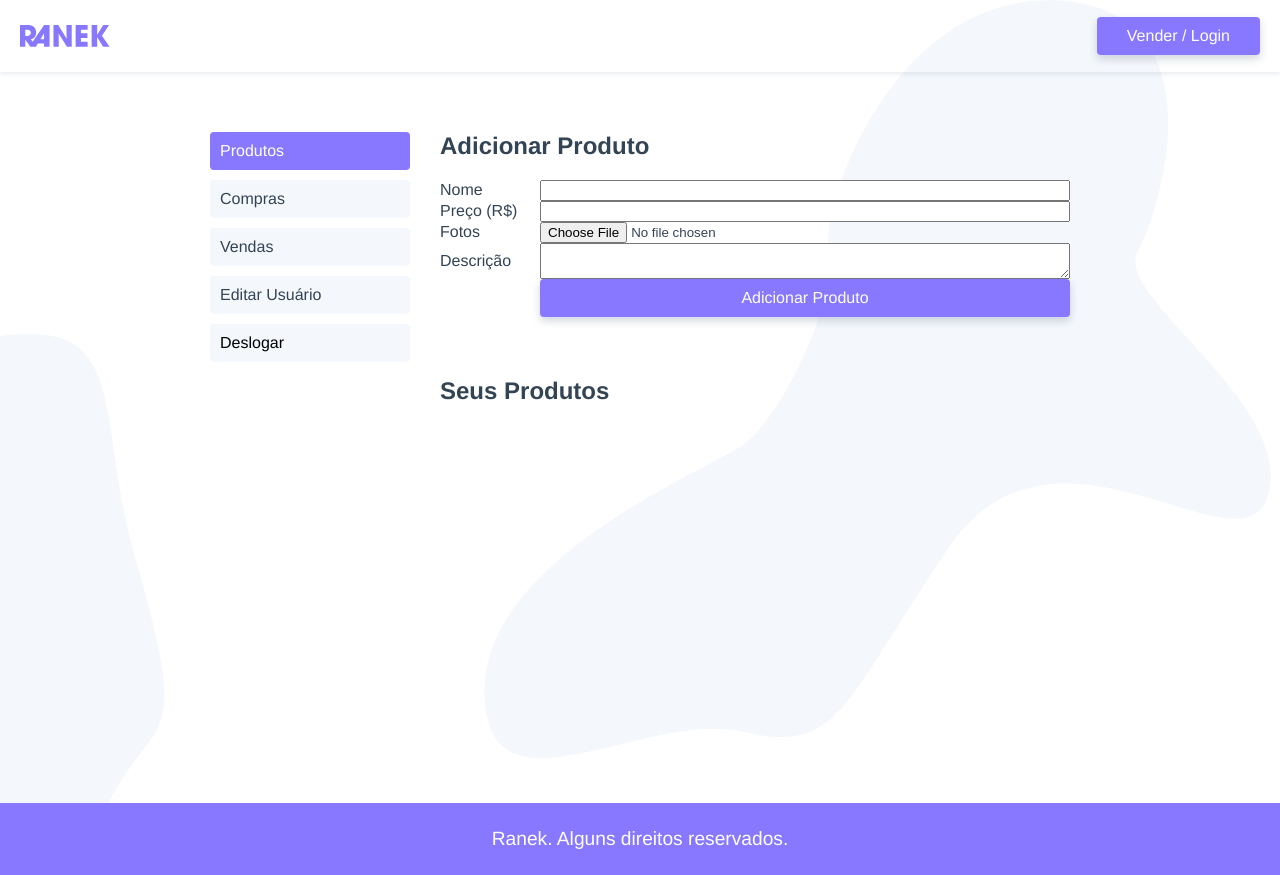
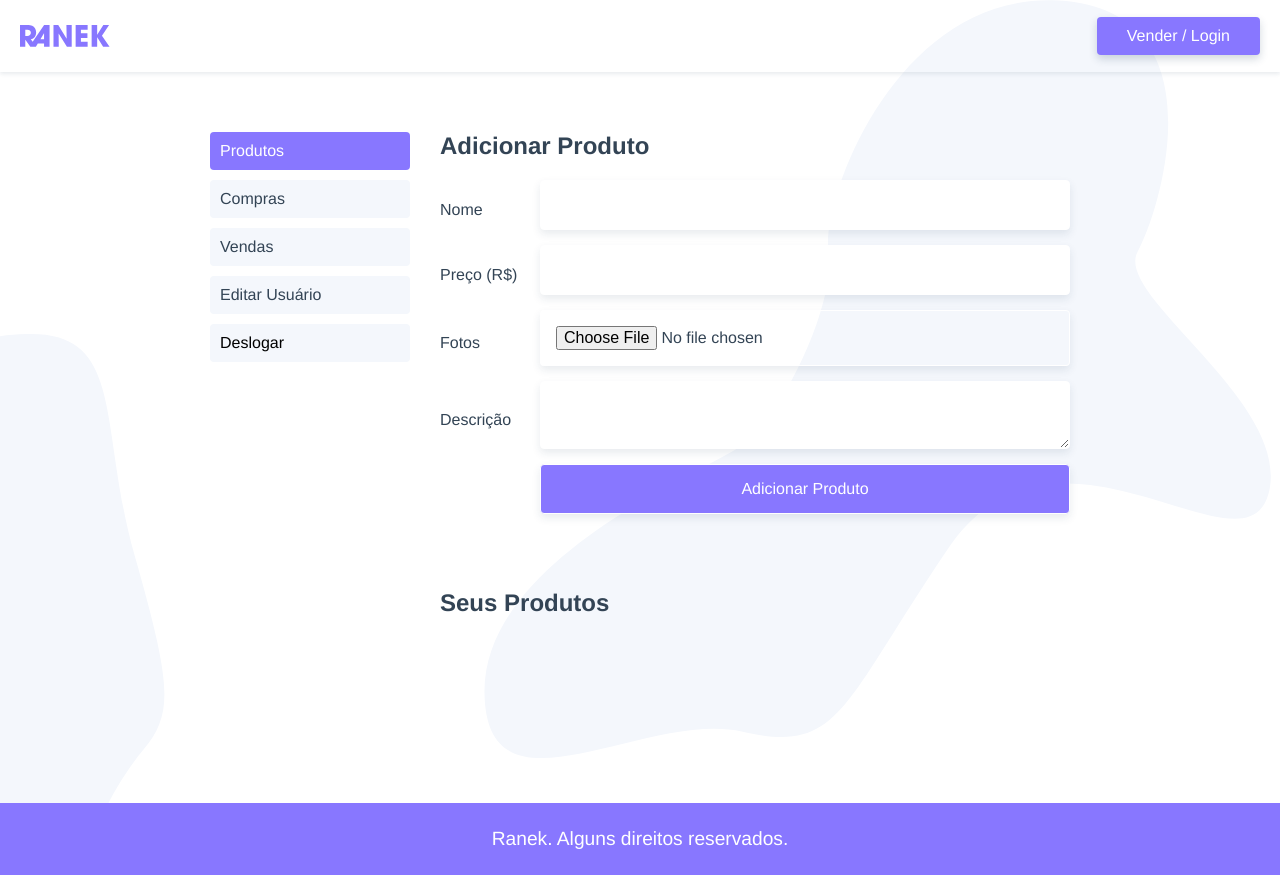
Before and after one commit to gabrieljony/ranek-origamid-vujscompleto, a Vue app: page /usuario/ in a window 1280 px wide. Built offline with nearby package versions, Linux system fonts and the light colour scheme.

Commit message:
colocado estilo no input

```diff
--- a/src/components/ProdutoAdicionar.vue
+++ b/src/components/ProdutoAdicionar.vue
@@ -52,4 +52,31 @@ export default {
 .btn {
   grid-column: 2;
 }
+
+/* inputs */
+
+label {
+  margin-bottom: 5px;
+}
+
+input,
+textarea {
+  border-radius: 4px;
+  border: 1px solid white;
+  padding: 15px;
+  box-shadow: 0 4px 8px rgba(30, 60, 90, 0.1);
+  transition: all 0.3s;
+  font-size: 1rem;
+  font-family: "Avenir", Helvetica, Arial, sans-serif;
+  margin-bottom: 15px;
+}
+
+input:hover,
+input:focus,
+textarea:hover,
+textarea:focus {
+  outline: none;
+  box-shadow: 0 6px 12px rgba(30, 60, 90, 0.2);
+  border-color: #87f;
+}
 </style>
```
